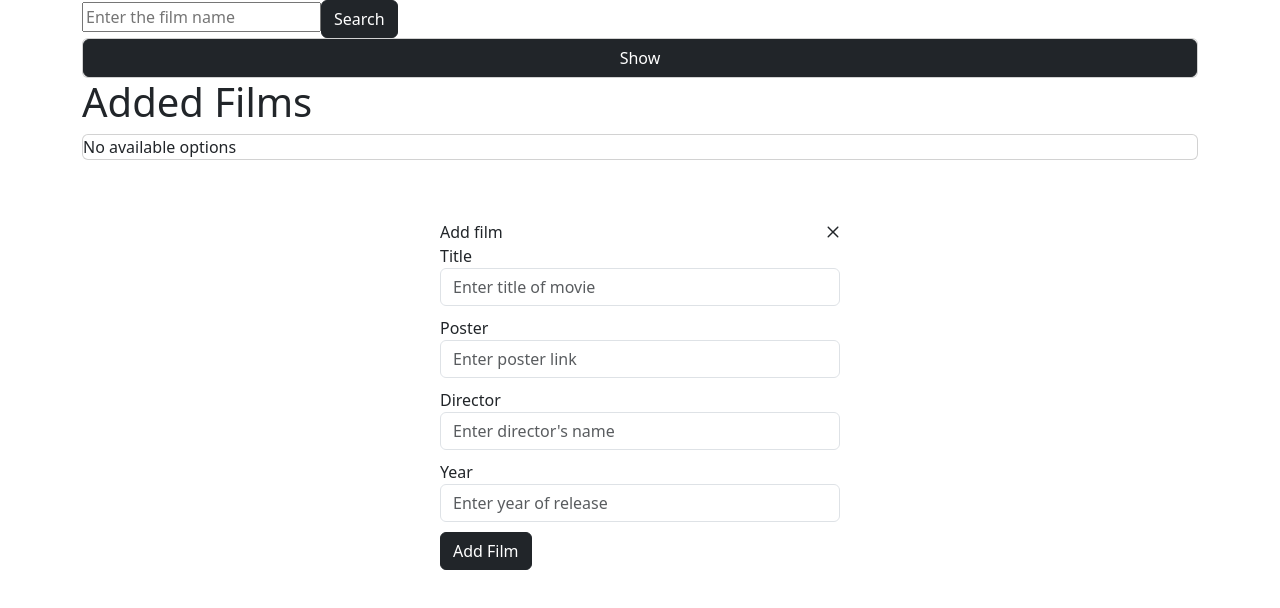
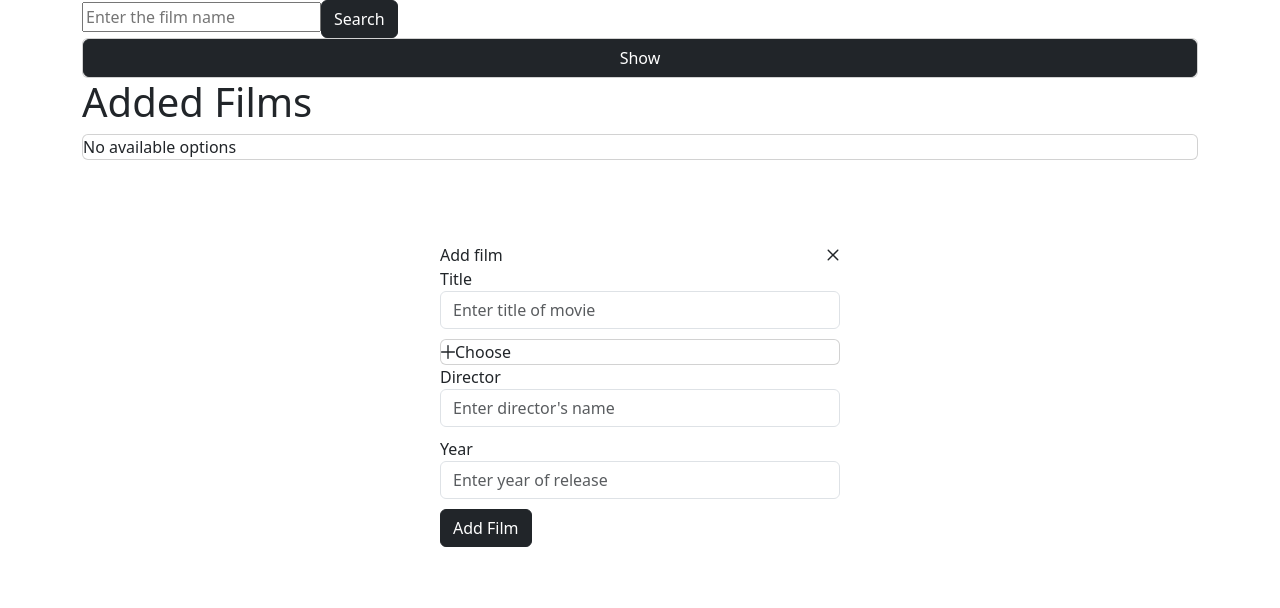
Before and after one commit to Evg3n22/MovieFinder, a Vue app: page / in a window 1280 px wide. Both pictures are taken after a click on the button "Show". Shown: the top 608 px of the page. Built offline with nearby package versions, Linux system fonts and the light colour scheme.

Commit message:
add chose file into modal

```diff
--- a/src/components/Modal.vue
+++ b/src/components/Modal.vue
@@ -7,10 +7,28 @@ export default {
 <script setup>
 import { useAdditionalFilmsStore } from '@/store.js'
 import Dialog from 'primevue/dialog'
+import FileUpload from 'primevue/fileupload';
 import { ref } from 'vue'
+
+const src = ref(null);
+
+function onFileSelect(event) {
+  const file = event.files[0];
+  const reader = new FileReader();
+
+  reader.onload = async (e) => {
+    src.value = e.target.result;
+    addStore.additionalFilms.poster = src.value;
+  };
+
+  reader.readAsDataURL(file);
+}
 
 const visible = ref(false)
 const addStore = useAdditionalFilmsStore()
+
+
+
 </script>
 
 <template>
@@ -32,16 +50,24 @@ const addStore = useAdditionalFilmsStore()
             v-model="addStore.additionalFilms.title"
           />
         </div>
-        <div class="form-group">
-          <label for="posterInput">Poster</label>
-          <input
-            type="text"
-            class="form-control"
-            id="posterInput"
-            placeholder="Enter poster link"
-            v-model="addStore.additionalFilms.poster"
-          />
+<!--        <div class="form-group">-->
+<!--          <label for="posterInput">Poster</label>-->
+<!--          <input-->
+<!--            type="text"-->
+<!--            class="form-control"-->
+<!--            id="posterInput"-->
+<!--            placeholder="Enter poster link"-->
+<!--            v-model="addStore.additionalFilms.poster"-->
+<!--          />-->
+<!--        </div>-->
+
+
+        <div class="card flex flex-col items-center gap-6">
+          <FileUpload mode="basic" @select="onFileSelect" customUpload auto severity="secondary" class="p-button-outlined" />
+          <img v-if="src" :src="src" alt="Image" class="shadow-md rounded-xl w-full sm:w-64" style="filter: grayscale(100%)" />
         </div>
+
+
         <div class="form-group">
           <label for="directorInput">Director</label>
           <input
```
Also changed, not shown: src/components/FileUpload.vue (added, +23 -0 lines), src/assets/image/cat.jpeg (added).
